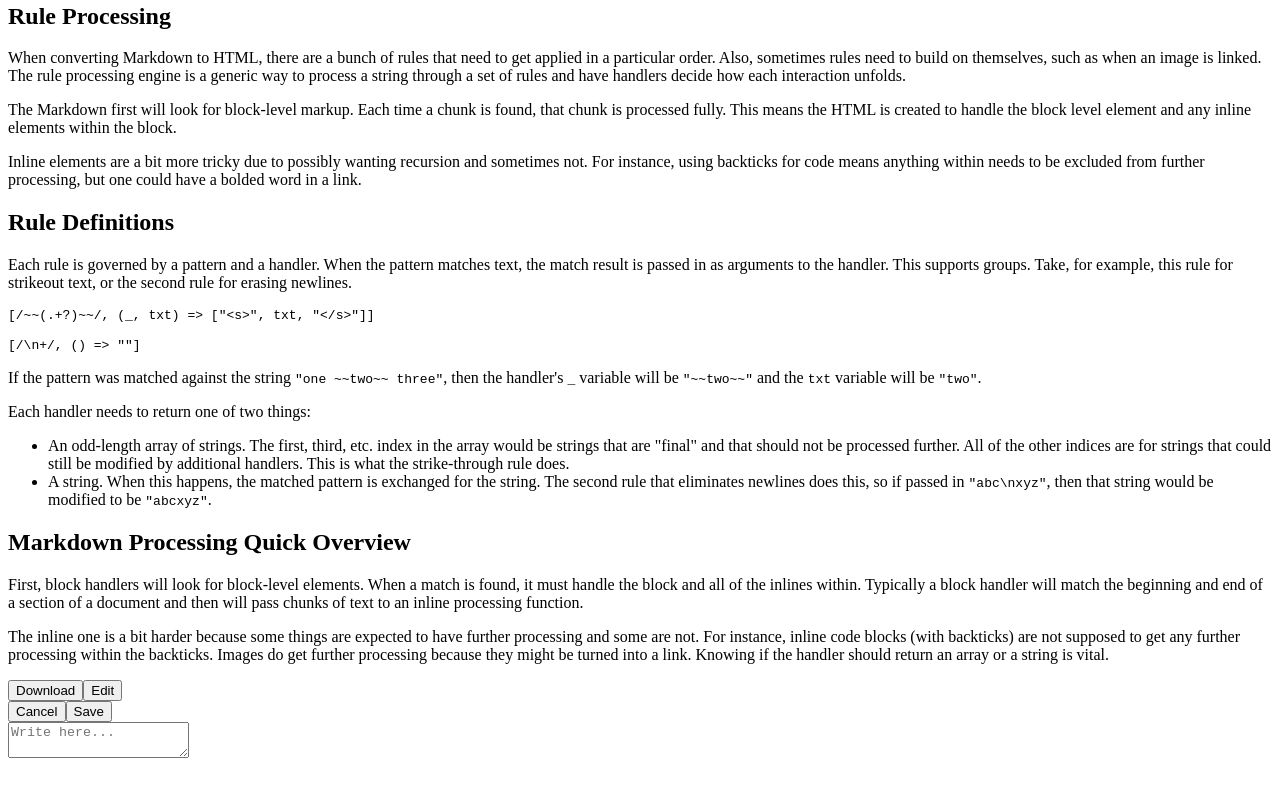
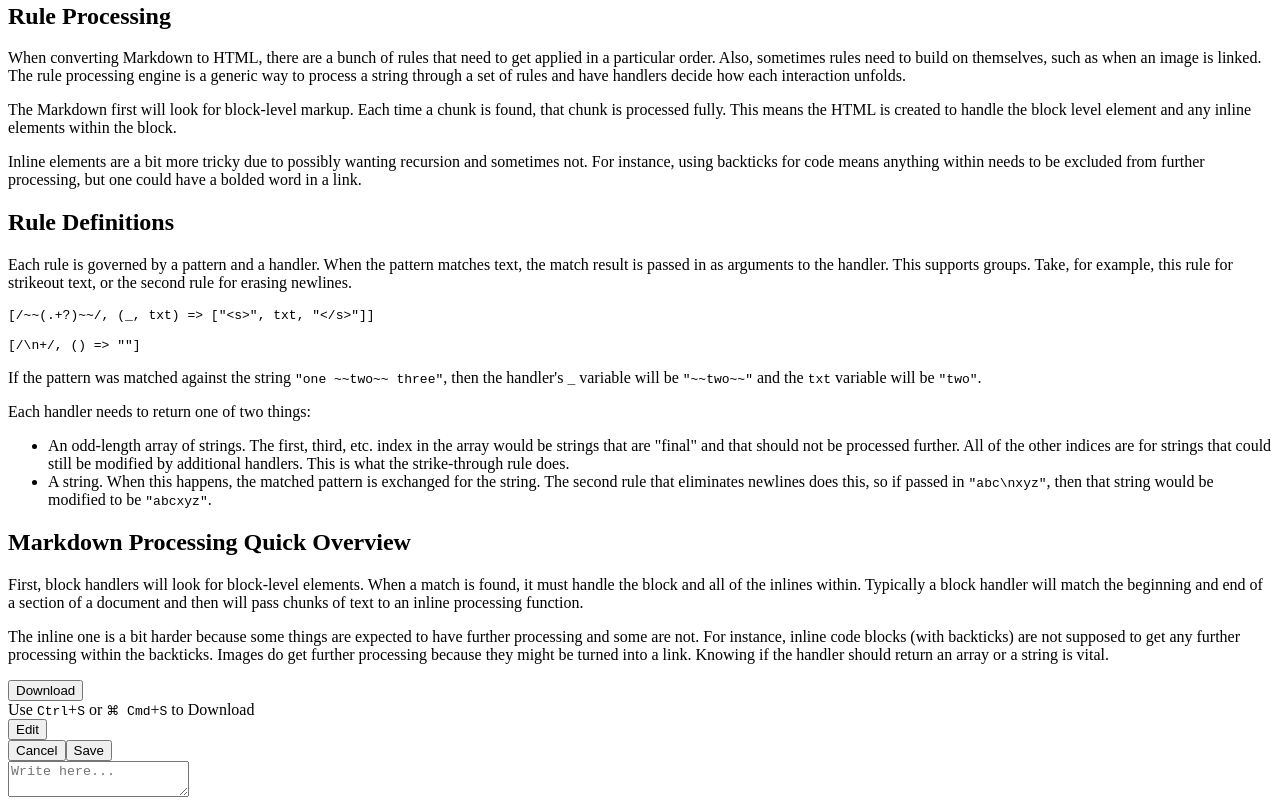
Before and after one commit to fidian/omniflux, a website: page omniflux.html in a window 1280 px wide. Shown: the part 3222-4031 px from the top of the page. Before the commit the page ends 3992 px from the top, so only its background shows below. Drawn offline with Linux system fonts and the light colour scheme.

Commit message:
Making a note for how to download without JavaScript

```diff
--- a/omniflux.css
+++ b/omniflux.css
@@ -28,7 +28,7 @@ article {
 }
 
 /* To lower specificity, allowing display:flex to be overridden by a class */
-[id=of_editor] {
+[id="of_editor"] {
     background-color: inherit;
     display: flex;
     flex-direction: column;
@@ -59,8 +59,7 @@ body:has(#of_editor:not(.hidden)) {
     overflow: hidden;
 }
 
-/* To lower specificity, allowing display:flex to be overridden by a class */
-[id=of_toolbar] {
+.of_toolbar {
     display: flex;
     justify-content: space-between;
     left: 0;
@@ -74,7 +73,8 @@ body:has(#of_editor:not(.hidden)) {
     display: none;
 }
 
-pre, code {
+pre,
+code {
     background-color: #e0e0e0;
 }
 
@@ -83,3 +83,16 @@ pre {
     overflow-x: auto;
     border: 1px solid #bbb;
 }
+
+kbd {
+    background-color: #f7f7f7;
+    border: 1px solid #ccc;
+    border-radius: 3px;
+    box-shadow:
+        0 1px 0 rgba(0, 0, 0, 0.2),
+        0 0 0 2px #fff inset;
+    color: #333;
+    display: inline-block;
+    padding: 0.1em 0.4em;
+    white-space: nowrap;
+}
--- a/omniflux.html
+++ b/omniflux.html
@@ -198,4 +198,4 @@ Make your own haiku</p>
 
 <p>The inline one is a bit harder because some things are expected to have further processing and some are not. For instance, inline code blocks (with backticks) are not supposed to get any further processing within the backticks. Images do get further processing because they might be turned into a link. Knowing if the handler should return an array or a string is vital.</p>
 </article></div>
-<div id="of_toolbar" class="hidden"><button id="of_download">Download</button><button id="of_edit">Edit</button></div><div id="of_editor" class="hidden"><div id="of_menu"><button id="of_cancel">Cancel</button><span id="of_hash"></span><button id="of_save">Save</button></div><textarea id="of_input" placeholder="Write here..."></textarea></div></body></html>
+<div class="of_toolbar"><button class="of_download of_js hidden">Download</button><div class="of_js of_manual_save">Use <kbd>Ctrl</kbd>+<kbd>S</kbd> or <kbd>⌘ Cmd</kbd>+<kbd>S</kbd> to Download</div><button class="of_edit of_js hidden">Edit</button></div><div id="of_editor" class="hidden"><div id="of_menu"><button id="of_cancel">Cancel</button><span id="of_hash"></span><button id="of_save">Save</button></div><textarea id="of_input" placeholder="Write here..."></textarea></div></body></html>
--- a/omniflux.js
+++ b/omniflux.js
@@ -22,7 +22,7 @@
         querySelectorAll(selector).forEach((el) =>
             el.classList.toggle("hidden")
         );
-    const toggleJsButtons = () => toggleHidden("#of_toolbar");
+    const toggleJsButtons = () => toggleHidden(".of_js");
     const toggleEditor = () => toggleHidden("#of_editor");
 
     // Simple HTML escaping
@@ -299,10 +299,10 @@
 
     // Edit - this function is used when clicking the Edit button and
     // when navigating to a page that doesn't exist
-    on("#of_edit", "click", editPage);
+    on(".of_edit", "click", editPage);
 
     // Download
-    on("#of_download", "click", () => {
+    on(".of_download", "click", () => {
         toggleJsButtons();
         const html = "<!DOCTYPE html>\n" + doc.documentElement.outerHTML;
         const link = createElement("a");
```
Also changed, not shown: tests/markdown-conversion.spec.ts (+1 -1 lines), tests/simple.spec.ts (+1 -1 lines).
